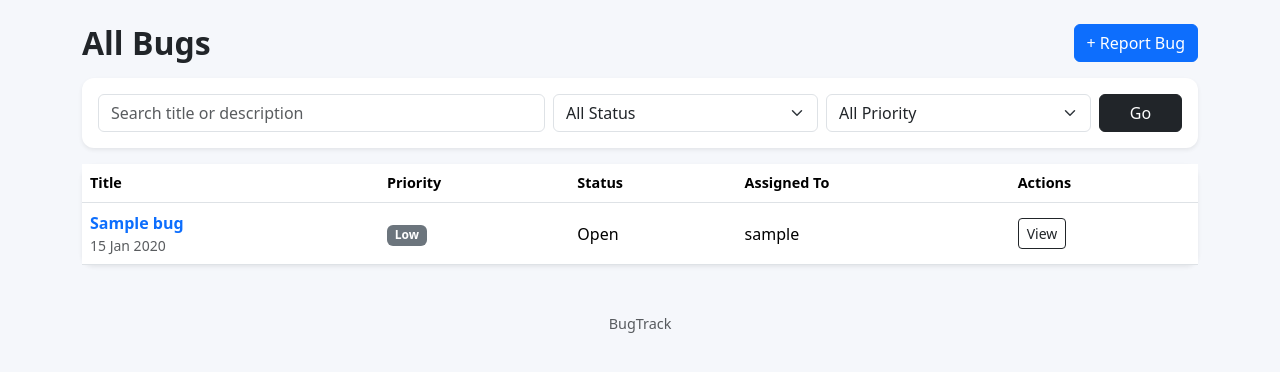
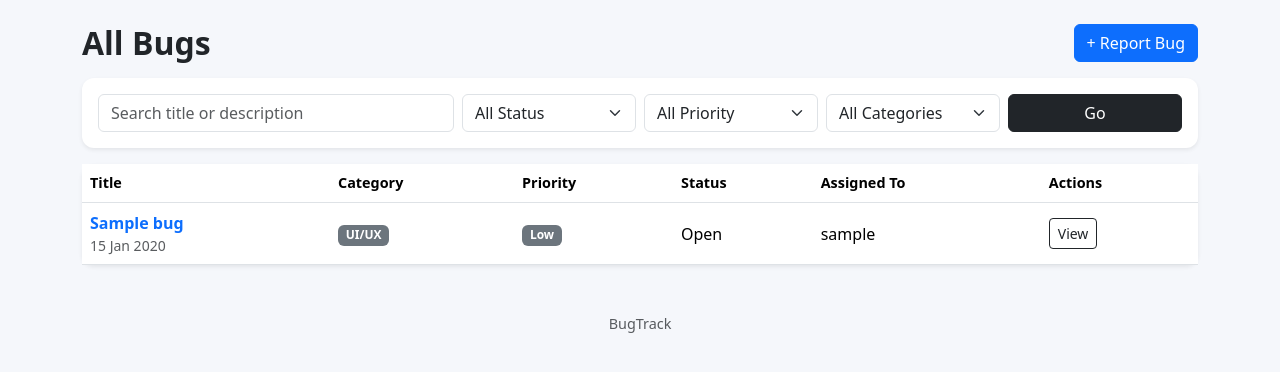
Before and after one commit to ravalshubham15/BugTrack-PBL, a Django app: page /bugs/ in a window 1280 px wide. Shown: the part 56-428 px from the top of the page. Run offline with Django 5.2, Linux system fonts and the light colour scheme; a user stored in the database is signed in; tables that the repository leaves empty hold one stand-in row (values such as "Sample post").

Commit message:
Added bug category and updated README

```diff
--- a/bugapp/models.py
+++ b/bugapp/models.py
@@ -1,5 +1,6 @@
 from django.contrib.auth.models import User
 from django.db import models
+
 
 class Bug(models.Model):
     PRIORITY_CHOICES = [
@@ -8,19 +9,49 @@ class Bug(models.Model):
         ("High", "High"),
         ("Critical", "Critical"),
     ]
+
     STATUS_CHOICES = [
         ("Open", "Open"),
         ("In Progress", "In Progress"),
         ("Resolved", "Resolved"),
     ]
 
+    CATEGORY_CHOICES = [
+        ("UI/UX", "UI/UX"),
+        ("Functional", "Functional"),
+        ("Database", "Database"),
+        ("Security", "Security"),
+        ("Performance", "Performance"),
+    ]
+
     title = models.CharField(max_length=200)
     description = models.TextField()
-    priority = models.CharField(max_length=20, choices=PRIORITY_CHOICES, default="Medium")
-    status = models.CharField(max_length=20, choices=STATUS_CHOICES, default="Open")
-    reported_by = models.ForeignKey(User, on_delete=models.CASCADE, related_name="reported_bugs")
+    priority = models.CharField(
+        max_length=20,
+        choices=PRIORITY_CHOICES,
+        default="Medium"
+    )
+    category = models.CharField(
+        max_length=20,
+        choices=CATEGORY_CHOICES,
+        default="Functional"
+    )
+    status = models.CharField(
+        max_length=20,
+        choices=STATUS_CHOICES,
+        default="Open"
+    )
+    reported_by = models.ForeignKey(
+        User,
+        on_delete=models.CASCADE,
+        related_name="reported_bugs"
+    )
     assigned_to = models.ForeignKey(
-        User, on_delete=models.SET_NULL, null=True, blank=True, related_name="assigned_bugs"
+        User,
+        on_delete=models.SET_NULL,
+        null=True,
+        blank=True,
+        related_name="assigned_bugs"
     )
     created_at = models.DateTimeField(auto_now_add=True)
     updated_at = models.DateTimeField(auto_now=True)
--- a/bugapp/views.py
+++ b/bugapp/views.py
@@ -40,15 +40,30 @@ def bug_list(request):
     q = request.GET.get("q", "").strip()
     status = request.GET.get("status", "")
     priority = request.GET.get("priority", "")
+    category = request.GET.get("category", "")
+
     bugs = Bug.objects.select_related("reported_by", "assigned_to")
+
     if q:
-        bugs = bugs.filter(Q(title__icontains=q) | Q(description__icontains=q))
+        bugs = bugs.filter(
+            Q(title__icontains=q) | Q(description__icontains=q)
+        )
+
     if status:
         bugs = bugs.filter(status=status)
+
     if priority:
         bugs = bugs.filter(priority=priority)
+
+    if category:
+        bugs = bugs.filter(category=category)
+
     return render(request, "bug_list.html", {
-        "bugs": bugs, "q": q, "selected_status": status, "selected_priority": priority
+        "bugs": bugs,
+        "q": q,
+        "selected_status": status,
+        "selected_priority": priority,
+        "selected_category": category,
     })
 
 @login_required
--- a/templates/bug_list.html
+++ b/templates/bug_list.html
@@ -1,27 +1,201 @@
 {% extends "base.html" %}
+
 {% block title %}Bugs | BugTrack{% endblock %}
+
 {% block content %}
+
 <div class="d-flex justify-content-between align-items-center mb-3">
-  <h2 class="fw-bold mb-0">All Bugs</h2><a class="btn btn-primary" href="{% url 'bug_create' %}">+ Report Bug</a>
+    <h2 class="fw-bold mb-0">All Bugs</h2>
+    <a class="btn btn-primary" href="{% url 'bug_create' %}">+ Report Bug</a>
 </div>
+
 <form class="card card-body shadow-sm mb-3" method="get">
     <div class="row g-2">
-    <div class="col-md-5"><input class="form-control" name="q" value="{{ q }}" placeholder="Search title or description"></div>
-    <div class="col-md-3"><select class="form-select" name="status"><option value="">All Status</option><option {% if selected_status == "Open" %}selected{% endif %}>Open</option><option {% if selected_status == "In Progress" %}selected{% endif %}>In Progress</option><option {% if selected_status == "Resolved" %}selected{% endif %}>Resolved</option></select></div>
-    <div class="col-md-3"><select class="form-select" name="priority"><option value="">All Priority</option><option {% if selected_priority == "Low" %}selected{% endif %}>Low</option><option {% if selected_priority == "Medium" %}selected{% endif %}>Medium</option><option {% if selected_priority == "High" %}selected{% endif %}>High</option><option {% if selected_priority == "Critical" %}selected{% endif %}>Critical</option></select></div>
-    <div class="col-md-1"><button class="btn btn-dark w-100">Go</button></div>
+
+        <!-- Search -->
+        <div class="col-md-4">
+            <input
+                class="form-control"
+                name="q"
+                value="{{ q }}"
+                placeholder="Search title or description"
+            >
+        </div>
+
+        <!-- Status Filter -->
+        <div class="col-md-2">
+            <select class="form-select" name="status">
+                <option value="">All Status</option>
+
+                <option value="Open"
+                    {% if selected_status == "Open" %}selected{% endif %}>
+                    Open
+                </option>
+
+                <option value="In Progress"
+                    {% if selected_status == "In Progress" %}selected{% endif %}>
+                    In Progress
+                </option>
+
+                <option value="Resolved"
+                    {% if selected_status == "Resolved" %}selected{% endif %}>
+                    Resolved
+                </option>
+            </select>
+        </div>
+
+        <!-- Priority Filter -->
+        <div class="col-md-2">
+            <select class="form-select" name="priority">
+                <option value="">All Priority</option>
+
+                <option value="Low"
+                    {% if selected_priority == "Low" %}selected{% endif %}>
+                    Low
+                </option>
+
+                <option value="Medium"
+                    {% if selected_priority == "Medium" %}selected{% endif %}>
+                    Medium
+                </option>
+
+                <option value="High"
+                    {% if selected_priority == "High" %}selected{% endif %}>
+                    High
+                </option>
+
+                <option value="Critical"
+                    {% if selected_priority == "Critical" %}selected{% endif %}>
+                    Critical
+                </option>
+            </select>
+        </div>
+
+        <!-- Category Filter -->
+        <div class="col-md-2">
+            <select class="form-select" name="category">
+                <option value="">All Categories</option>
+
+                <option value="UI/UX"
+                    {% if selected_category == "UI/UX" %}selected{% endif %}>
+                    UI/UX
+                </option>
+
+                <option value="Functional"
+                    {% if selected_category == "Functional" %}selected{% endif %}>
+                    Functional
+                </option>
+
+                <option value="Database"
+                    {% if selected_category == "Database" %}selected{% endif %}>
+                    Database
+                </option>
+
+                <option value="Security"
+                    {% if selected_category == "Security" %}selected{% endif %}>
+                    Security
+                </option>
+
+                <option value="Performance"
+                    {% if selected_category == "Performance" %}selected{% endif %}>
+                    Performance
+                </option>
+            </select>
+        </div>
+
+        <!-- Filter Button -->
+        <div class="col-md-2">
+            <button class="btn btn-dark w-100">Go</button>
+        </div>
+
     </div>
 </form>
-<div class="card shadow-sm"><div class="table-responsive"><table class="table table-hover mb-0 align-middle">
-<thead><tr><th>Title</th><th>Priority</th><th>Status</th><th>Assigned To</th><th>Actions</th></tr></thead>
+
+<div class="card shadow-sm">
+    <div class="table-responsive">
+
+        <table class="table table-hover mb-0 align-middle">
+
+            <thead>
+                <tr>
+                    <th>Title</th>
+                    <th>Category</th>
+                    <th>Priority</th>
+                    <th>Status</th>
+                    <th>Assigned To</th>
+                    <th>Actions</th>
+                </tr>
+            </thead>
+
             <tbody>
+
                 {% for bug in bugs %}
+
                 <tr>
-<td><a href="{% url 'bug_detail' bug.pk %}" class="fw-semibold">{{ bug.title }}</a><div class="small text-muted">{{ bug.created_at|date:"d M Y" }}</div></td>
-<td><span class="badge badge-{{ bug.priority|lower }}">{{ bug.priority }}</span></td>
-<td>{{ bug.status }}</td><td>{{ bug.assigned_to.username|default:"Not assigned" }}</td>
-<td><a class="btn btn-sm btn-outline-dark" href="{% url 'bug_detail' bug.pk %}">View</a></td>
+
+                    <!-- Title -->
+                    <td>
+                        <a href="{% url 'bug_detail' bug.pk %}"
+                           class="fw-semibold">
+                            {{ bug.title }}
+                        </a>
+
+                        <div class="small text-muted">
+                            {{ bug.created_at|date:"d M Y" }}
+                        </div>
+                    </td>
+
+                    <!-- Category -->
+                    <td>
+                        <span class="badge bg-secondary">
+                            {{ bug.category }}
+                        </span>
+                    </td>
+
+                    <!-- Priority -->
+                    <td>
+                        <span class="badge badge-{{ bug.priority|lower }}">
+                            {{ bug.priority }}
+                        </span>
+                    </td>
+
+                    <!-- Status -->
+                    <td>
+                        {{ bug.status }}
+                    </td>
+
+                    <!-- Assigned Developer -->
+                    <td>
+                        {{ bug.assigned_to.username|default:"Not assigned" }}
+                    </td>
+
+                    <!-- Actions -->
+                    <td>
+                        <a
+                            class="btn btn-sm btn-outline-dark"
+                            href="{% url 'bug_detail' bug.pk %}">
+                            View
+                        </a>
+                    </td>
+
                 </tr>
-{% empty %}<tr><td colspan="5" class="text-center p-4 text-muted">No bugs found.</td></tr>{% endfor %}
-</tbody></table></div></div>
+
+                {% empty %}
+
+                <tr>
+                    <td colspan="6"
+                        class="text-center p-4 text-muted">
+                        No bugs found.
+                    </td>
+                </tr>
+
+                {% endfor %}
+
+            </tbody>
+
+        </table>
+
+    </div>
+</div>
+
 {% endblock %}
```
Also changed, not shown: bugapp/forms.py (+51 -6 lines), bugapp/migrations/0002_bug_category.py (added). Lines whose indentation alone changed are shown as unchanged.
